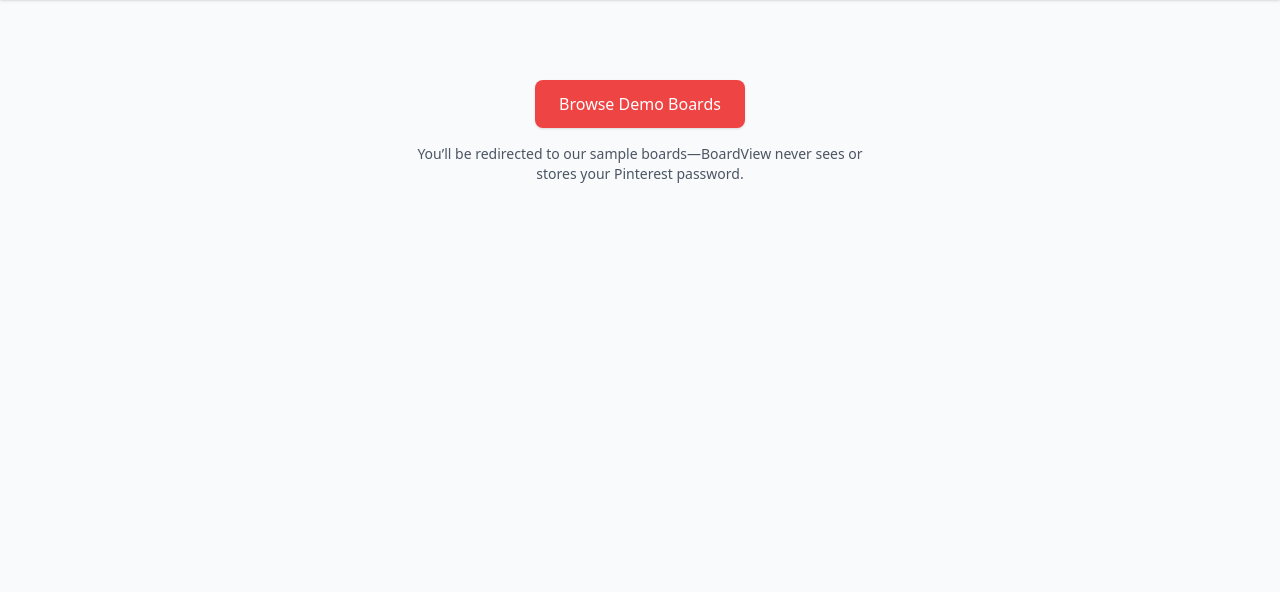
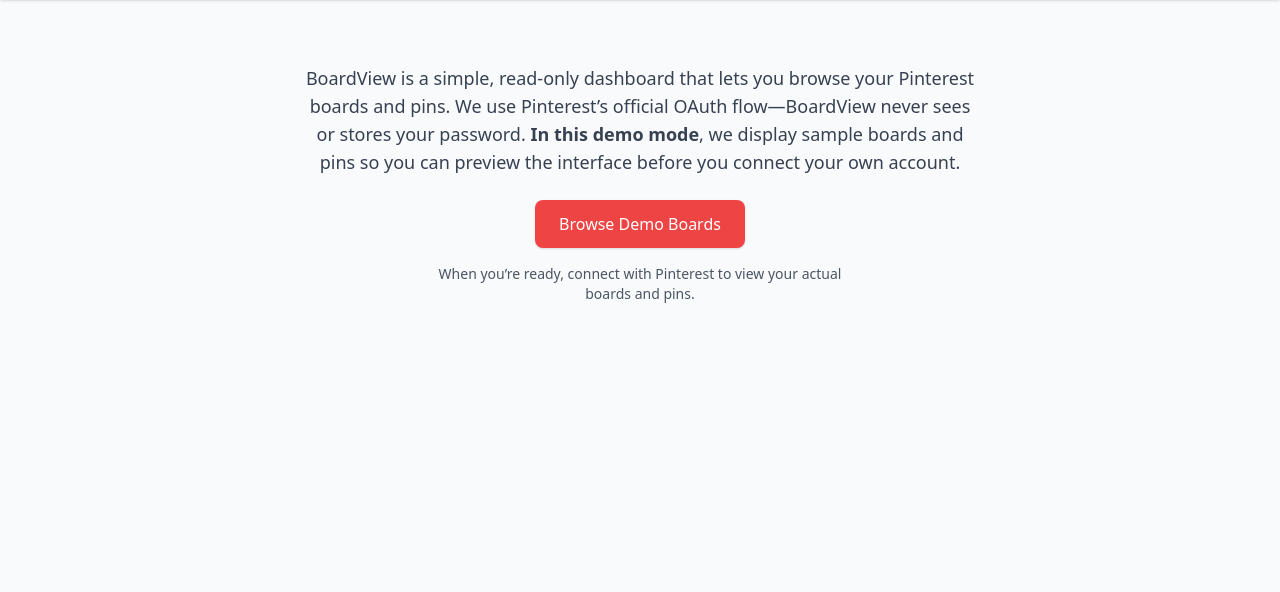
Before and after one commit to Sleevelesss/BoardView, a Flask app: page / in a window 1280 px wide. Shown: the part 60-652 px from the top of the page. Run offline with Flask 3, Linux system fonts and the light colour scheme; some libraries are stand-ins or nearby versions.

Commit message:
explaining

```diff
--- a/templates/index.html
+++ b/templates/index.html
@@ -1,13 +1,23 @@
 {% extends 'base.html' %}
-{% block title %}Browse Demo Boards – BoardView{% endblock %}
+{% block title %}Welcome – BoardView{% endblock %}
 {% block content %}
-  <div class="text-center py-16">
+  <div class="max-w-2xl mx-auto py-12 text-center">
+    <!-- App explanation -->
+    <p class="mb-6 text-lg text-gray-700">
+      BoardView is a simple, read-only dashboard that lets you browse your Pinterest boards and pins.
+      We use Pinterest’s official OAuth flow—BoardView never sees or stores your password.
+      <strong>In this demo mode</strong>, we display sample boards and pins so you can preview the interface before you connect your own account.
+    </p>
+
+    <!-- Primary action -->
     <a href="{{ url_for('boards') }}"
        class="inline-block bg-red-500 text-white px-6 py-3 rounded-lg shadow hover:bg-red-600 focus:ring-2 focus:ring-red-400">
       Browse Demo Boards
     </a>
+
+    <!-- OAuth disclaimer -->
     <p class="mt-4 text-sm text-gray-600 max-w-md mx-auto">
-      You’ll be redirected to our sample boards—BoardView never sees or stores your Pinterest password.
+      When you’re ready, connect with Pinterest to view your actual boards and pins.
     </p>
   </div>
 {% endblock %}
```
